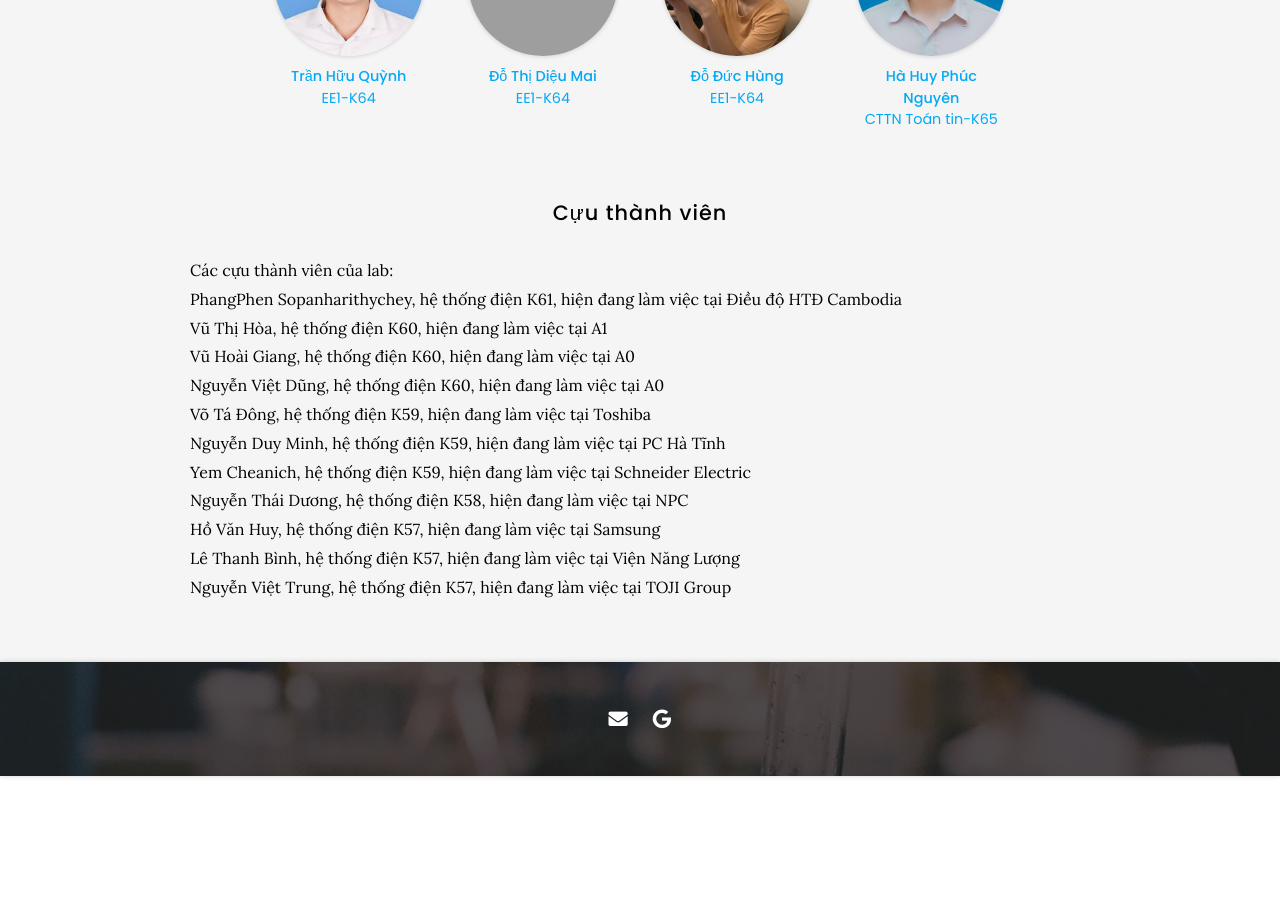
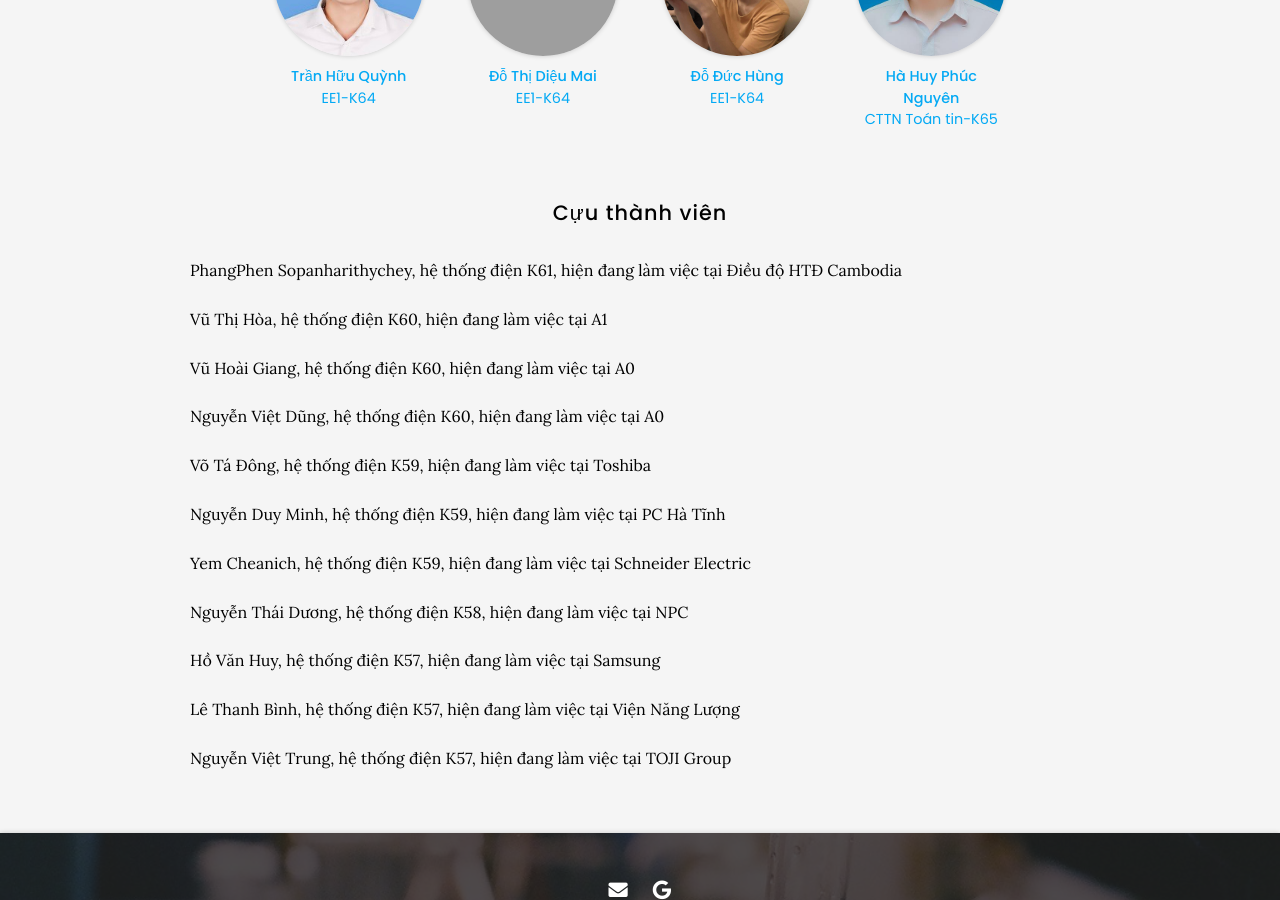
Before and after one commit to selabhust/home, a Jekyll site: the page built from team/index.md, in a window 1280 px wide and 900 px high, scrolled down 1515 px. Built offline with Jekyll 4.4.1, drawn with Linux system fonts in a browser that asks for light colours; nearby versions of some CDN libraries; before the commit the page ends 2291 px from its top, so only the background shows below that; grey boxes are pictures that could not be loaded.

Commit message:
Update index.md

```diff
--- a/team/index.md
+++ b/team/index.md
@@ -138,16 +138,24 @@ nav:
 {:.center}
 
 ## Cựu thành viên
+PhangPhen Sopanharithychey, hệ thống điện K61, hiện đang làm việc tại Điều độ HTĐ Cambodia<br>
 
-Các cựu thành viên của lab:
-PhangPhen Sopanharithychey, hệ thống điện K61, hiện đang làm việc tại Điều độ HTĐ Cambodia<br>
 Vũ Thị Hòa, hệ thống điện K60, hiện đang làm việc tại A1<br>
+
 Vũ Hoài Giang, hệ thống điện K60, hiện đang làm việc tại A0<br>
+
 Nguyễn Việt Dũng, hệ thống điện K60, hiện đang làm việc tại A0<br>
+
 Võ Tá Đông, hệ thống điện K59, hiện đang làm việc tại Toshiba<br>
+
 Nguyễn Duy Minh, hệ thống điện K59, hiện đang làm việc tại PC Hà Tĩnh<br>
+
 Yem Cheanich, hệ thống điện K59, hiện đang làm việc tại Schneider Electric<br>
+
 Nguyễn Thái Dương, hệ thống điện K58, hiện đang làm việc tại NPC<br>
+
 Hồ Văn Huy, hệ thống điện K57, hiện đang làm việc tại Samsung<br>
+
 Lê Thanh Bình, hệ thống điện K57, hiện đang làm việc tại Viện Năng Lượng<br>
+
 Nguyễn Việt Trung, hệ thống điện K57, hiện đang làm việc tại TOJI Group
```
